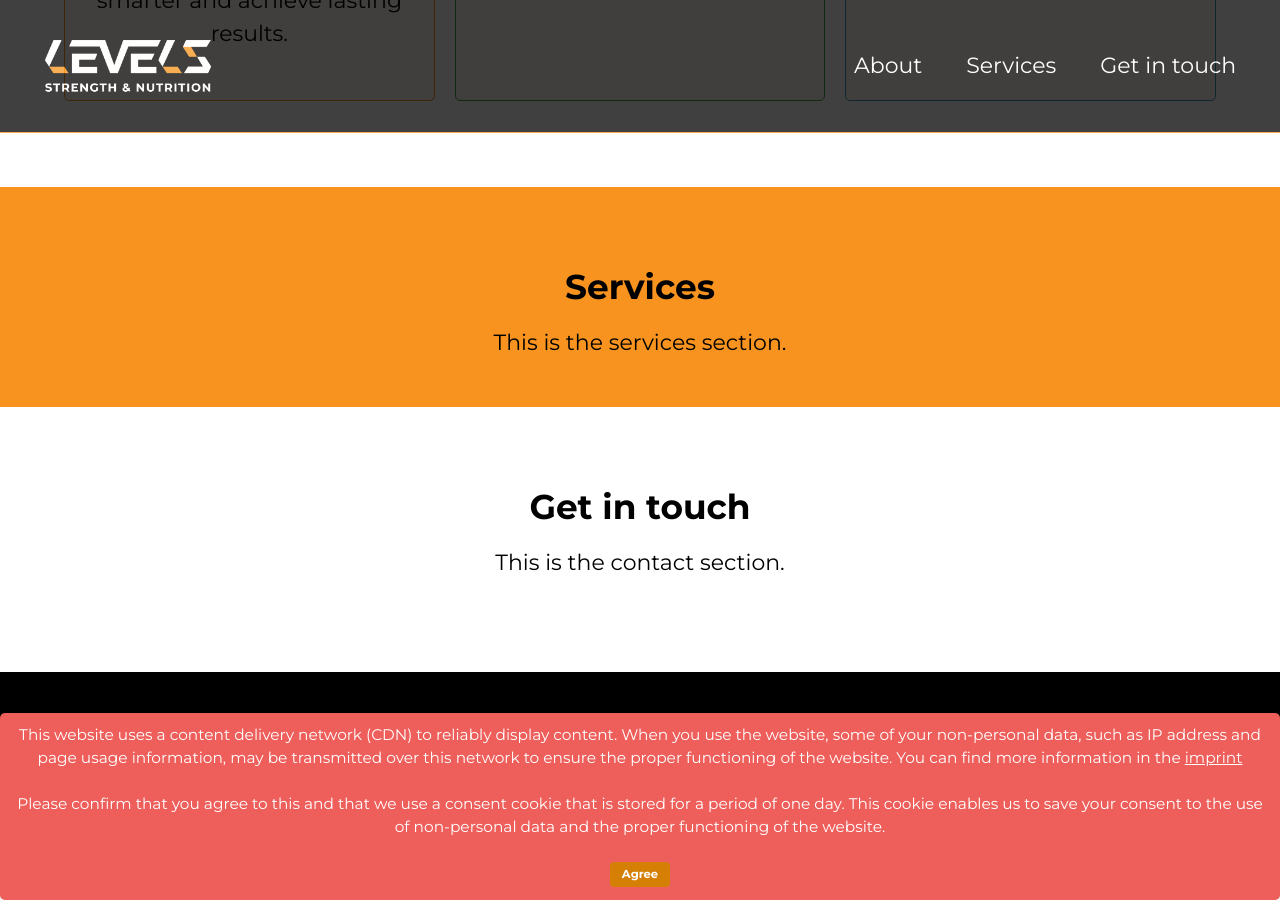
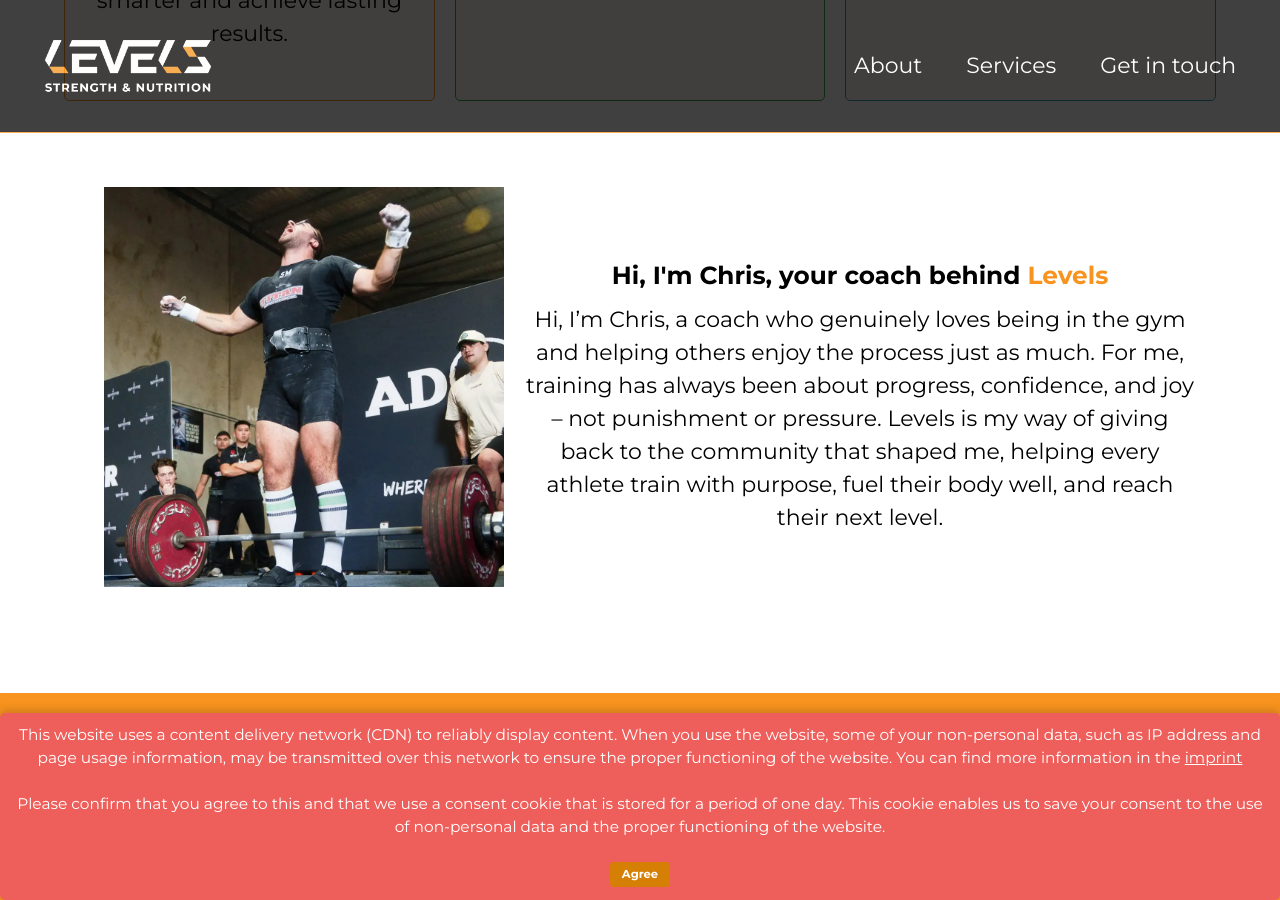
Before and after one commit to perstarke-webdev/levels-strength-site, a Jekyll site: the page built from _pages/index.html, in a window 1280 px wide and 900 px high, scrolled down 2436 px. Built offline with Jekyll 4.4.1, drawn with Linux system fonts in a browser that asks for light colours; cached includes are drawn as plain includes; some of the changed text lies outside the part shown.

Commit message:
update about section

```diff
--- a/_pages/index.html
+++ b/_pages/index.html
@@ -19,6 +19,15 @@ image-text-row:
     alt-text: "Levels Strength & Nutrition Logo Icon"
     image-width: "400px"
     image-right: false
+
+about-itr:
+  - header: "Hi, I'm Chris, your coach behind  <span style='color: #f7931e;'>Levels</span>"
+    excerpt: "Hi, I’m Chris, a coach who genuinely loves being in the gym and helping others enjoy the process just as much. For me, training has always been about progress, confidence, and joy – not punishment or pressure. Levels is my way of giving back to the community that shaped me, helping every athlete train with purpose, fuel their body well, and reach their next level."
+    image-url: "/assets/images/about.webp"
+    alt-text: "About Christopher Portelli, Levels Strength Coach"
+    image-width: "400px"
+    image-right: false
+
 ---
 
 <section class="site-section alternative-color first-section" id="start">
@@ -33,7 +42,7 @@ image-text-row:
       <h3 style="text-align: left !important;">Let's get to the next <span style='color: white;'>level</span> together!</h3>
 
 
-      <p style="text-align: left !important;"><span style='color: white;'>Levels Strength &amp; Nutrition</span> provides tailored strength-focused training and personalised nutrition coaching to help athletes of all <span style='color: white;'>levels</span> move better, get stronger and reach their personal best. <br><br> Every program is designed specifically for you, prioritising results, technique and progress – no one plan is ever the same. From building muscle and improving athletic performance to fat loss, every plan is structured to deliver measurable &amp; sustainable results.</p>
+      <p style="text-align: left !important;"><span style='color: white;'>Levels Strength &amp; Nutrition</span> provides tailored strength-focused training and personalised nutrition coaching to help athletes of all levels move better, get stronger and reach their personal best. <br><br> Every program is designed specifically for you, prioritising results, technique and progress – no one plan is ever the same. From building muscle and improving athletic performance to fat loss, every plan is structured to deliver measurable &amp; sustainable results.</p>
 
 
     </div>
@@ -85,6 +94,10 @@ image-text-row:
   </div>
 
   <br><br>
+
+  {% include image-text-row id="about-itr" %}
+
+  <br><br>
 </section>
 
 <hr class="section-sep">
```
Also changed, not shown: assets/images/about.webp (added).
